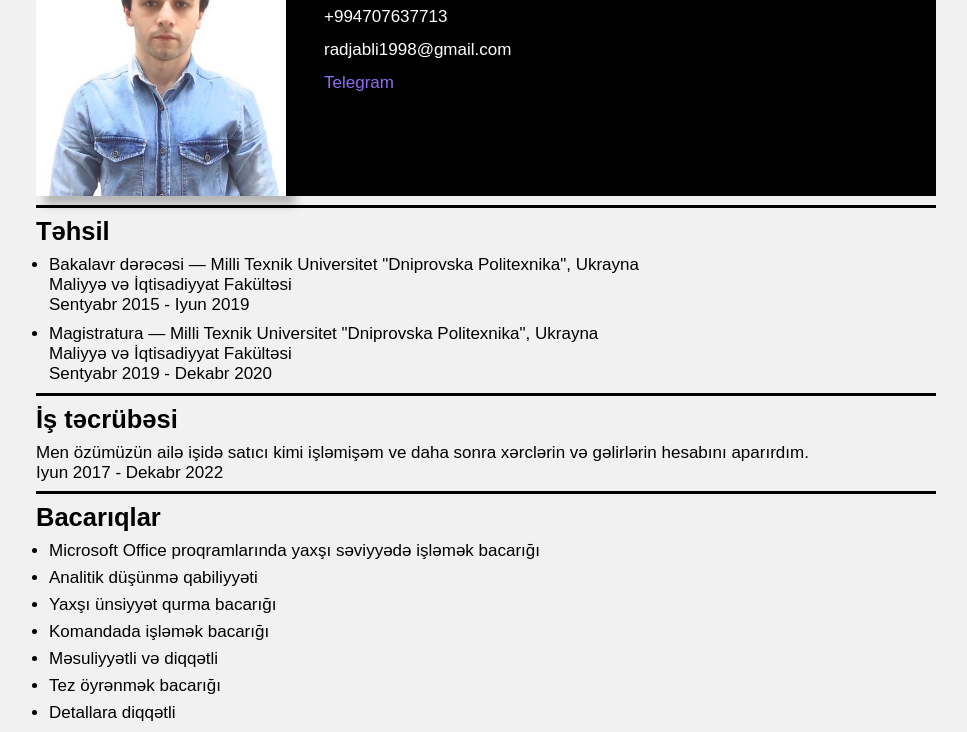
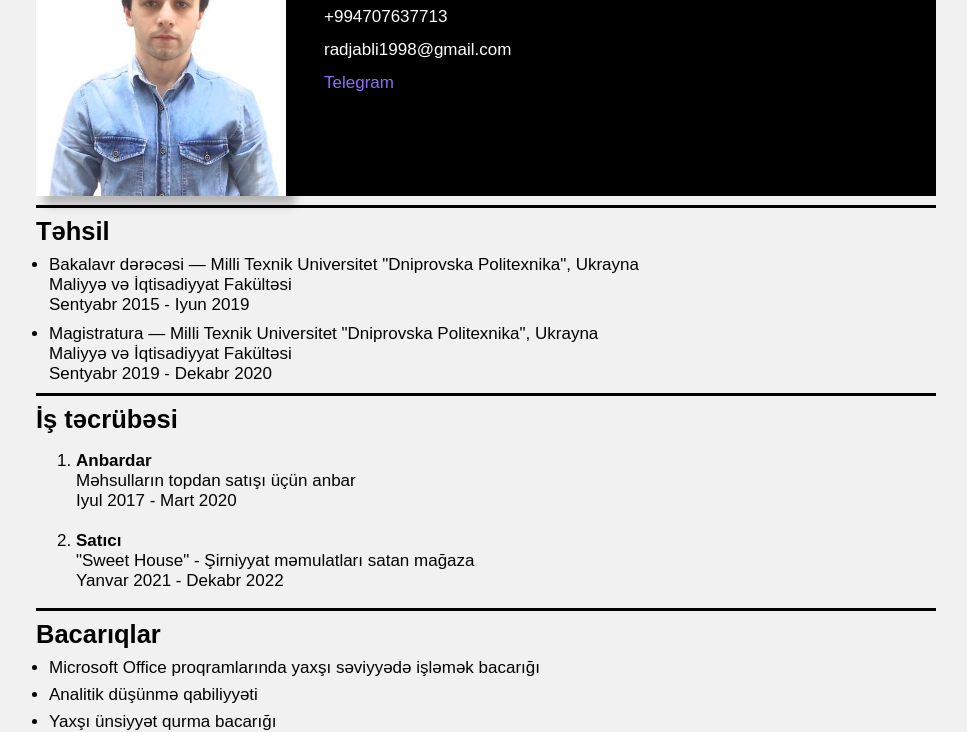
Before and after one commit to Rajab13/CV_AZ, a plain HTML site: page index.html in a window 1280 px wide. Shown: the part 91-823 px from the top of the page, without its empty margins (154-1121 px from the left). Drawn offline with Linux system fonts and the light colour scheme.

Commit message:
Added some changes

```diff
--- a/index.html
+++ b/index.html
@@ -46,10 +46,19 @@
 
       <div class="aboutme">
         <h2>İş təcrübəsi</h2>
-        <p>
-            Men özümüzün ailə işidə satıcı kimi işləmişəm ve daha sonra xərclərin və gəlirlərin hesabını aparırdım.
-        </p>
-        <p>Iyun 2017 - Dekabr 2022</p>
+        <ol>
+          <li>
+            <p><strong>Anbardar</strong></p>
+            <p>Məhsulların topdan satışı üçün anbar</p>
+            <p>Iyul 2017 - Mart 2020</p>
+          </li>
+          <br>
+          <li>
+        <p><strong>Satıcı</strong></p>
+        <p>"Sweet House" - Şirniyyat məmulatları satan mağaza</p>
+        <p>Yanvar 2021 - Dekabr 2022</p>
+          </li>
+        </ol>
       </div>
 
       <hr size="3" color="black" />
```
